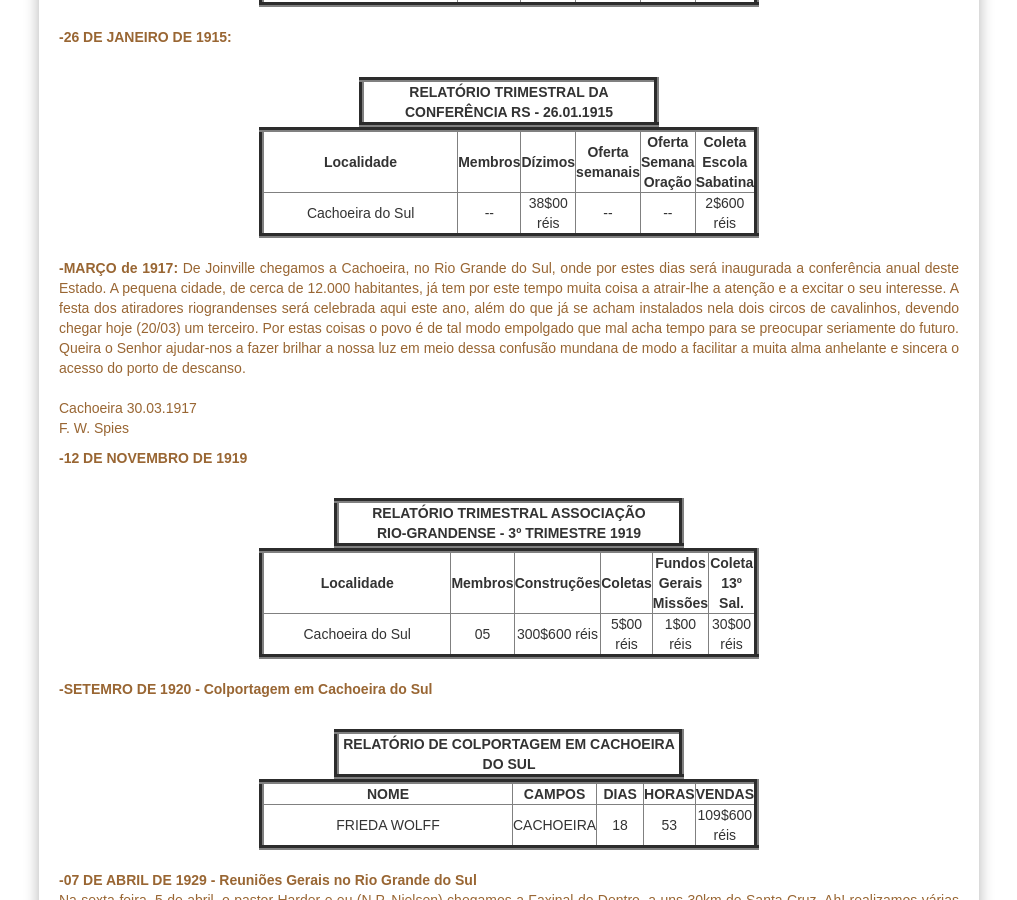
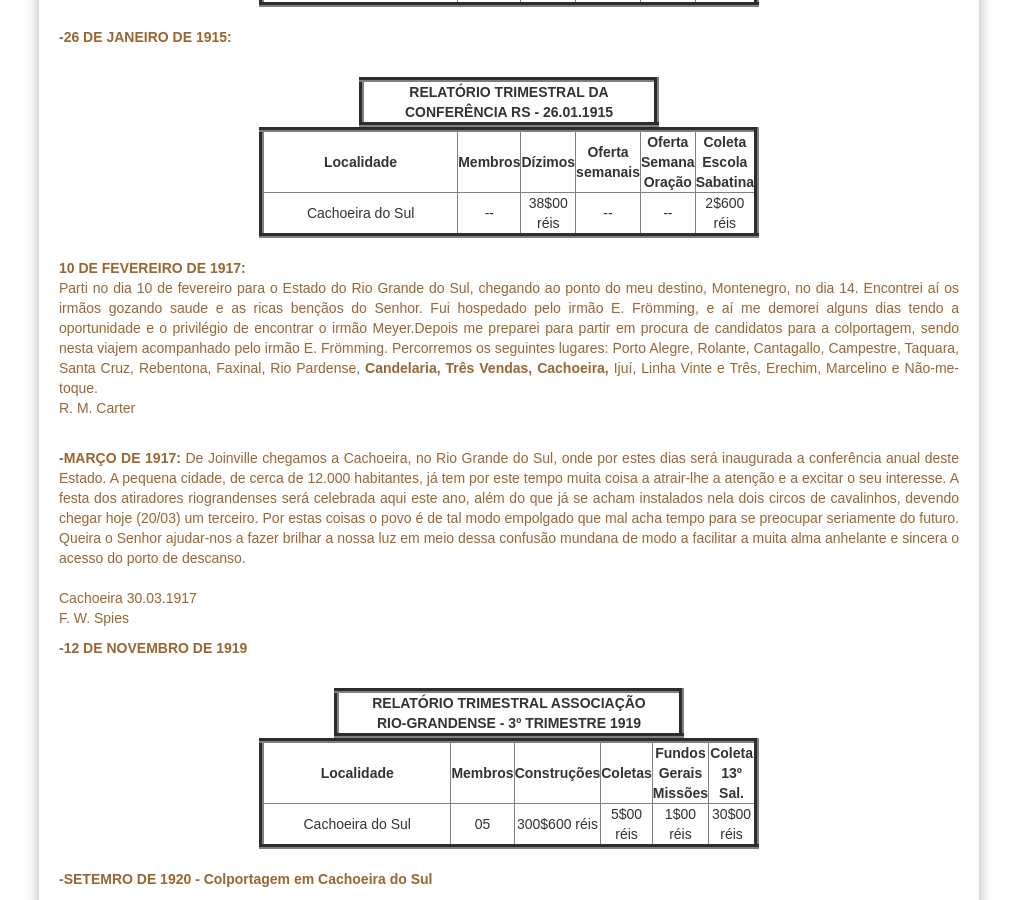
Before and after one commit to claudiovargas1955/claudiovargas1955.github.io, a Jekyll site: the page built from _pages/história-da-iasd-cachoeira.html, in a window 1280 px wide and 900 px high, scrolled down 1224 px. Shown: the whole window, without its empty margins (131-1148 px from the left). Built offline with Jekyll 4.4.1, drawn with Linux system fonts in a browser that asks for light colours; some web fonts are replaced.

Commit message:
Update história-da-iasd-cachoeira.html

```diff
--- a/_pages/história-da-iasd-cachoeira.html
+++ b/_pages/história-da-iasd-cachoeira.html
@@ -156,7 +156,15 @@ tr:hover{
 
 </div>
 
-<p><b>-MARÇO de 1917: </b>De Joinville chegamos a Cachoeira, no Rio Grande do Sul, onde por estes dias será inaugurada a conferência anual deste Estado. A pequena
+<p><b>10 DE FEVEREIRO DE 1917:</b><br>
+Parti no dia 10 de fevereiro para o Estado do Rio Grande do Sul, chegando ao ponto do meu destino, Montenegro, no dia 14. Encontrei aí os irmãos gozando saude e as
+ricas bençãos do Senhor. Fui hospedado pelo irmão E. Frömming, e aí me demorei alguns dias tendo a oportunidade e o privilégio de encontrar o irmão Meyer.Depois me
+preparei para partir em procura de candidatos para a colportagem, sendo nesta viajem acompanhado pelo irmão E. Frömming. Percorremos os seguintes lugares: Porto
+Alegre, Rolante, Cantagallo, Campestre, Taquara, Santa Cruz, Rebentona, Faxinal, Rio Pardense, <b>Candelaria, Três Vendas, Cachoeira, </b>Ijuí, Linha Vinte e Três,
+Erechim, Marcelino e Não-me-toque.<br>
+  R. M. Carter <br><br>
+
+<p><b>-MARÇO DE 1917: </b>De Joinville chegamos a Cachoeira, no Rio Grande do Sul, onde por estes dias será inaugurada a conferência anual deste Estado. A pequena
 cidade, de cerca de 12.000 habitantes, já tem por este tempo muita coisa a atrair-lhe a atenção e a excitar o seu interesse. A festa dos atiradores riograndenses
 será celebrada aqui este ano, além do que já se acham instalados nela dois circos de cavalinhos, devendo chegar hoje (20/03) um terceiro. Por estas coisas o povo é de
 tal modo empolgado que mal acha tempo para se preocupar seriamente do futuro. Queira o Senhor ajudar-nos a fazer brilhar a nossa luz em meio dessa confusão mundana de
```
